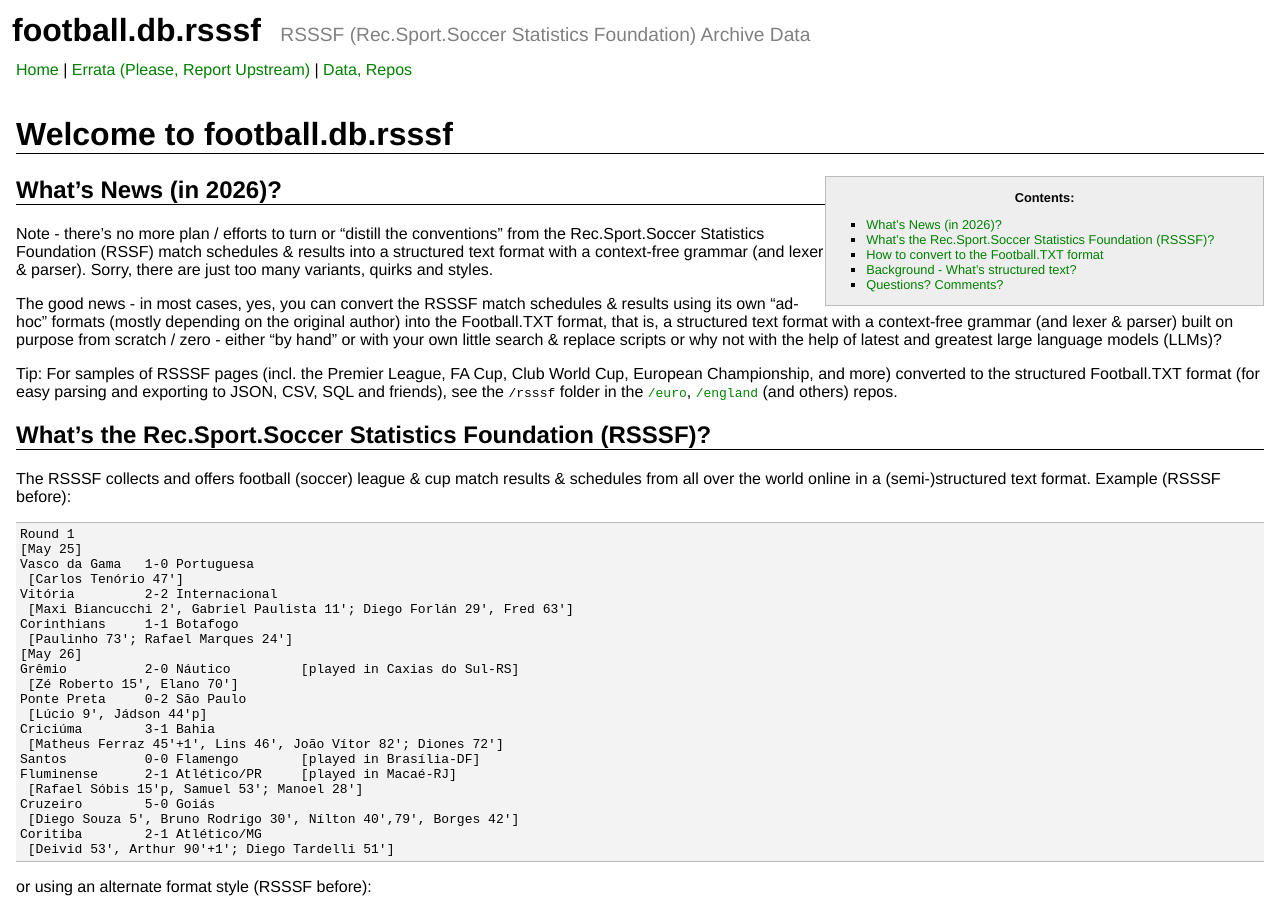
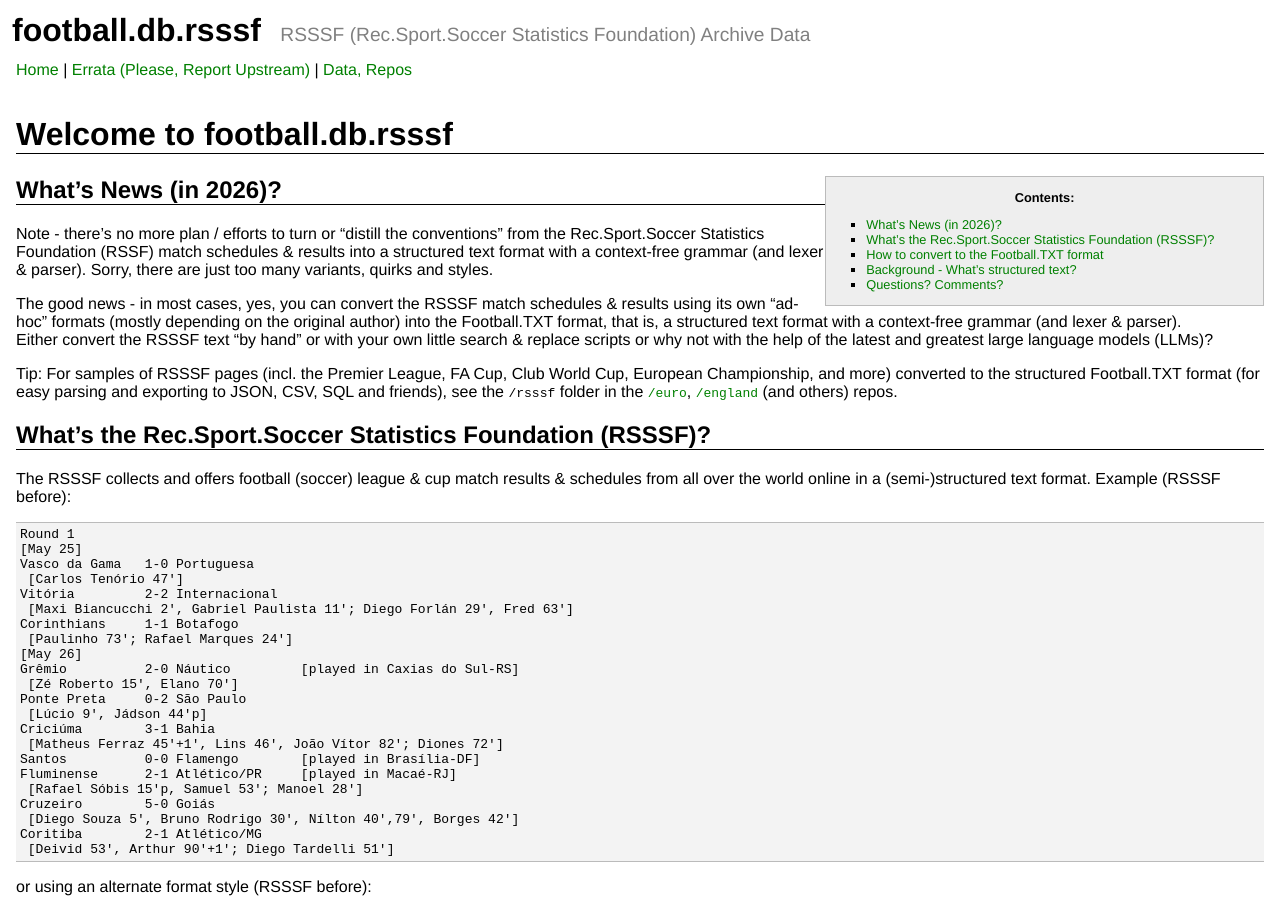
Before and after one commit to rsssf/rsssf.github.io, a Jekyll site: the page built from index.md, in a window 1280 px wide and 900 px high. Built offline with Jekyll 4.4.1, drawn with Linux system fonts in a browser that asks for light colours.

Commit message:
up
Rephrase text for clarity and structure.

```diff
--- a/index.md
+++ b/index.md
@@ -27,9 +27,9 @@ from the Rec.Sport.Soccer Statistics Foundation (RSSF) match schedules & results
 
 The good news - in most cases, yes, you can convert the RSSSF match schedules & results
 using its own "ad-hoc" formats (mostly depending on the original author) into the Football.TXT format,
-that is, a structured text format with a context-free grammar (and lexer & parser) built on purpose from scratch / zero -
-either "by hand" or with your own little search & replace scripts or why not
-with the help of latest and greatest large language models (LLMs)?
+that is, a structured text format with a context-free grammar (and lexer & parser).
+Either convert the RSSSF text "by hand" or with your own little search & replace scripts or why not
+with the help of the latest and greatest large language models (LLMs)?
 
 Tip:  For samples of RSSSF pages (incl. the Premier League, FA Cup, Club World Cup, European Championship, and more) converted to the structured Football.TXT format
 (for easy parsing and exporting to JSON, CSV, SQL and friends),
```
